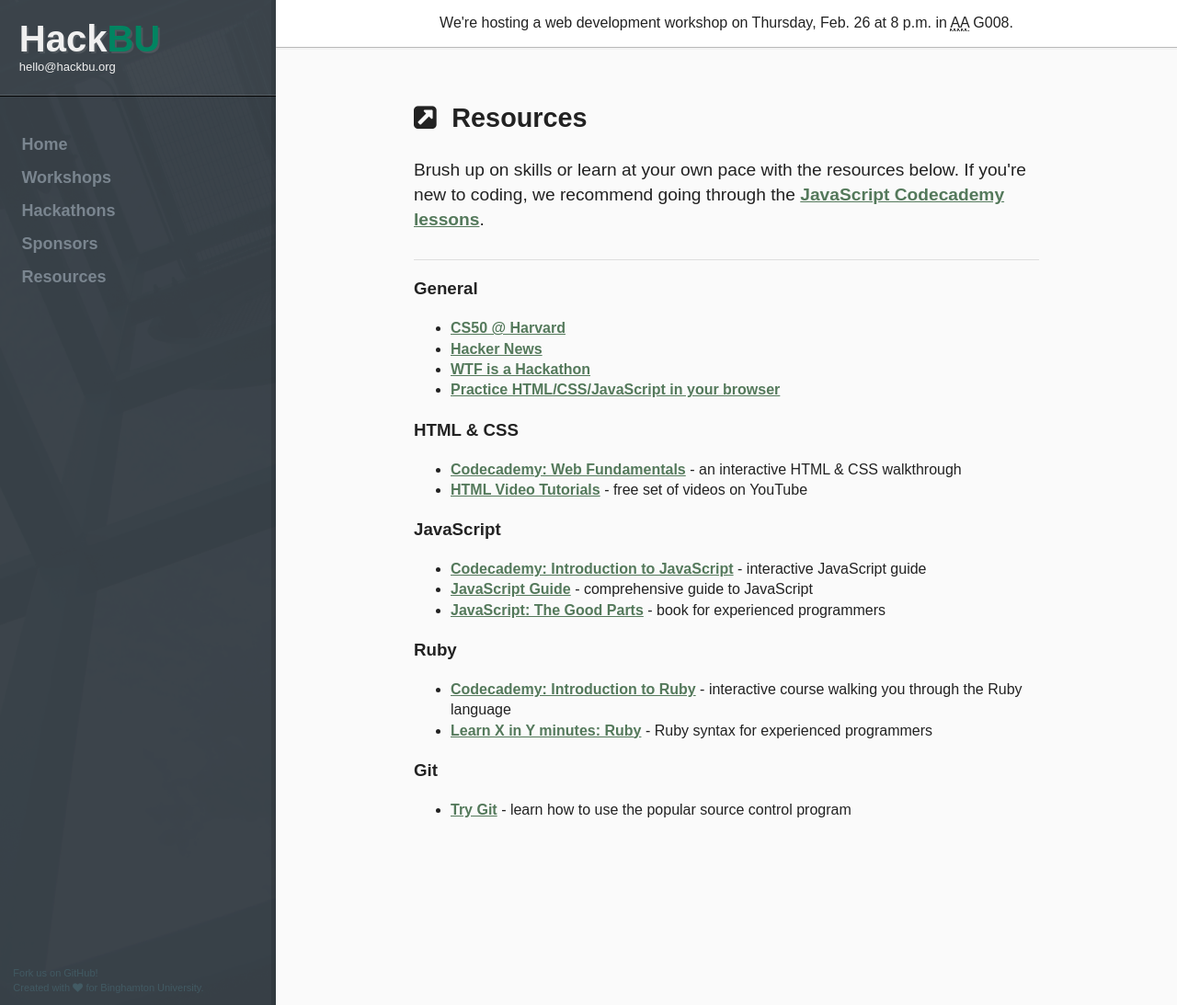
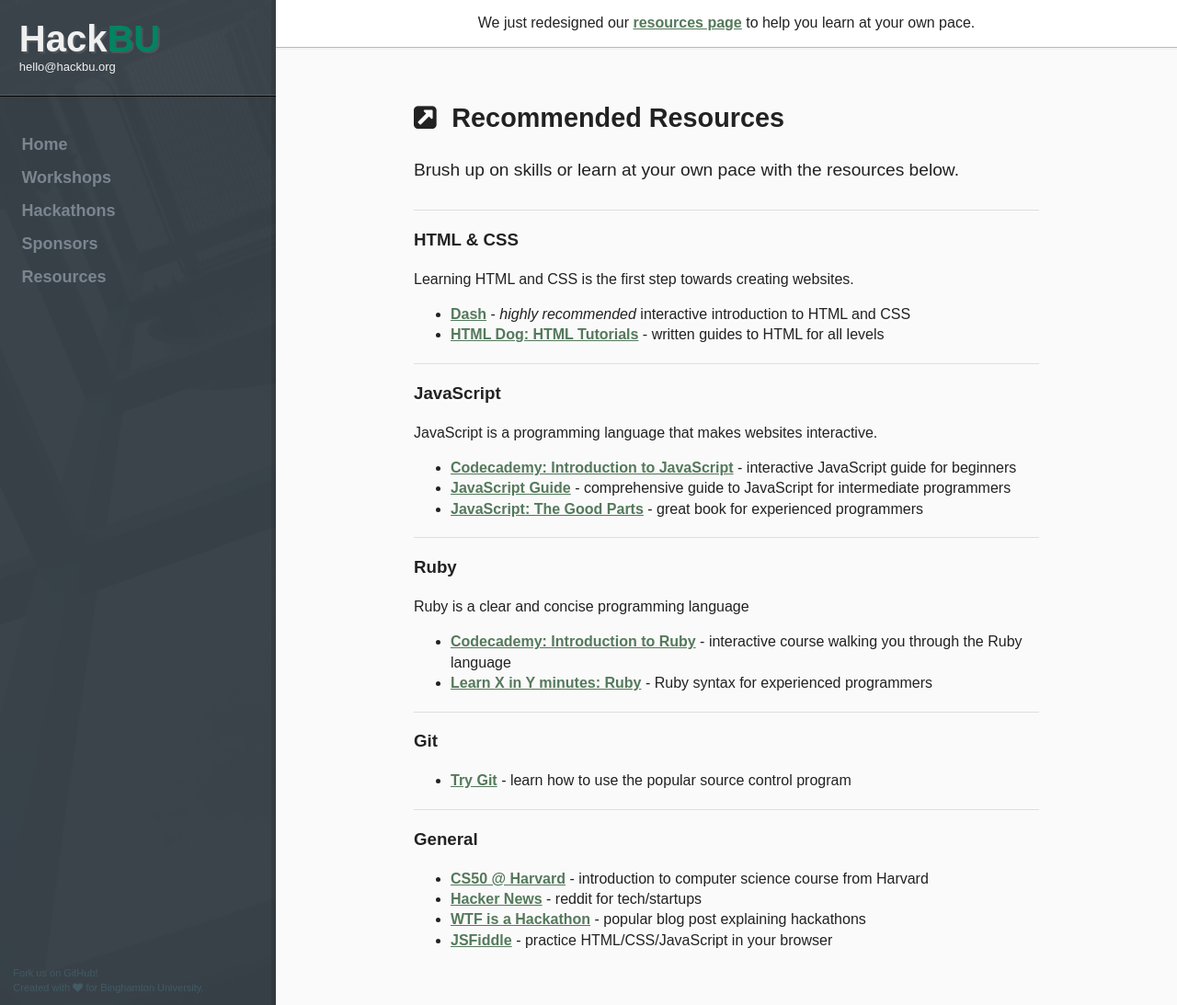
Before and after one commit to hackbinghamton/hackbinghamton.github.io, a Jekyll site: the page built from resources/index.html, in a window 1280 px wide and 1093 px high. Shown: the whole window at 92% size. Built offline with Jekyll 4.4.1, drawn with Linux system fonts in a browser that asks for light colours; nearby versions of some CDN libraries; Markdown is read by kramdown in place of the engine named in the settings.

Commit message:
updated resources page

```diff
--- a/_includes/announcement.html
+++ b/_includes/announcement.html
@@ -1 +1 @@
-<div class="site-announcement">We're hosting a web development workshop on Thursday, Feb. 26 at 8 p.m. in <abbr title="Academic A">AA</abbr> G008.</div>
+<div class="site-announcement">We just redesigned our <a href="/resources/">resources page</a> to help you learn at your own pace.</div>
--- a/resources/index.html
+++ b/resources/index.html
@@ -1,42 +1,55 @@
 ---
 title: Resources - HackBU
 layout: default
-description: Brush up on skills or learn at your own pace with these resources.
+description: Brush up on skills or learn at your own pace with these recommended resources.
 ---
 
 <div class="article article-introduction">
-	<h2><i class="fa fa-external-link-square"></i> Resources</h2>
-	<p>Brush up on skills or learn at your own pace with the resources below. If you're new to coding, we recommend going through the <a href="https://developer.mozilla.org/en-US/docs/Web/JavaScript">JavaScript Codecademy lessons</a>.</p>
+	<h2><i class="fa fa-external-link-square"></i> Recommended Resources</h2>
+	<p>Brush up on skills or learn at your own pace with the resources below.</p>
 </div>
 
-<h3>General</h3>
+<div class="article">
+	<h3>HTML &amp; CSS</h3>
+	<p>Learning HTML and CSS is the first step towards creating websites.</p>
 	<ul>
-	<li><a href="https://cs50.harvard.edu/">CS50 @ Harvard</a></li>
-	<li><a href="https://news.ycombinator.com/">Hacker News</a></li>
-	<li><a href="https://medium.com/hackathons-anonymous/92668579601">WTF is a Hackathon</a></li>
-	<li><a href="http://jsfiddle.net/">Practice HTML/CSS/JavaScript in your browser</a></li>
+		<li><a href="https://dash.generalassemb.ly/">Dash</a> - <em>highly recommended</em> interactive introduction to HTML and CSS</li>
+		<li><a href="http://htmldog.com/guides/html/">HTML Dog: HTML Tutorials</a> - written guides to HTML for all levels</li>
 	</ul>
+</div>
 
-<h3>HTML &amp; CSS</h3>
+<div class="article">
+	<h3>JavaScript</h3>
+	<p>JavaScript is a programming language that makes websites interactive.</p>
 	<ul>
-	<li><a href="http://www.codecademy.com/tracks/web">Codecademy: Web Fundamentals</a> - an interactive HTML &amp; CSS walkthrough</li>
-	<li><a href="https://www.youtube.com/playlist?list=PL5197F04B1F3EF3C1">HTML Video Tutorials</a> - free set of videos on YouTube</li>
+		<li><a href="http://www.codecademy.com/tracks/javascript">Codecademy: Introduction to JavaScript</a> - interactive JavaScript guide for beginners</li>
+		<li><a href="https://developer.mozilla.org/en-US/docs/Web/JavaScript">JavaScript Guide</a> - comprehensive guide to JavaScript for intermediate programmers</li>
+		<li><a href="http://www.amazon.com/dp/0596517742">JavaScript: The Good Parts</a> - great book for experienced programmers</li>
 	</ul>
+</div>
 
-<h3>JavaScript</h3>
-<ul>
-	<li><a href="http://www.codecademy.com/tracks/javascript">Codecademy: Introduction to JavaScript</a> - interactive JavaScript guide</li>
-	<li><a href="https://developer.mozilla.org/en-US/docs/Web/JavaScript">JavaScript Guide</a> - comprehensive guide to JavaScript</li>
-	<li><a href="http://www.amazon.com/dp/0596517742">JavaScript: The Good Parts</a> - book for experienced programmers</li>
-</ul>
-
+<div class="article">
 	<h3>Ruby</h3>
+	<p>Ruby is a clear and concise programming language</p>
 	<ul>
 		<li><a href="http://www.codecademy.com/tracks/ruby">Codecademy: Introduction to Ruby</a> - interactive course walking you through the Ruby language</li>
 		<li><a href="http://learnxinyminutes.com/docs/ruby/">Learn X in Y minutes: Ruby</a> - Ruby syntax for experienced programmers</li>
 	</ul>
+</div>
 
+<div class="article">
 	<h3>Git</h3>
 	<ul>
 		<li><a href="https://www.codeschool.com/courses/try-git">Try Git</a> - learn how to use the popular source control program</li>
 	</ul>
+</div>
+
+<div class="article">
+	<h3>General</h3>
+	<ul>
+		<li><a href="https://cs50.harvard.edu/">CS50 @ Harvard</a> - introduction to computer science course from Harvard</li>
+		<li><a href="https://news.ycombinator.com/">Hacker News</a> - reddit for tech/startups</li>
+		<li><a href="https://medium.com/hackathons-anonymous/92668579601">WTF is a Hackathon</a> - popular blog post explaining hackathons</li>
+		<li><a href="http://jsfiddle.net/">JSFiddle</a> - practice HTML/CSS/JavaScript in your browser</li>
+	</ul>
+</div>
```
Lines whose indentation alone changed are shown as unchanged.
